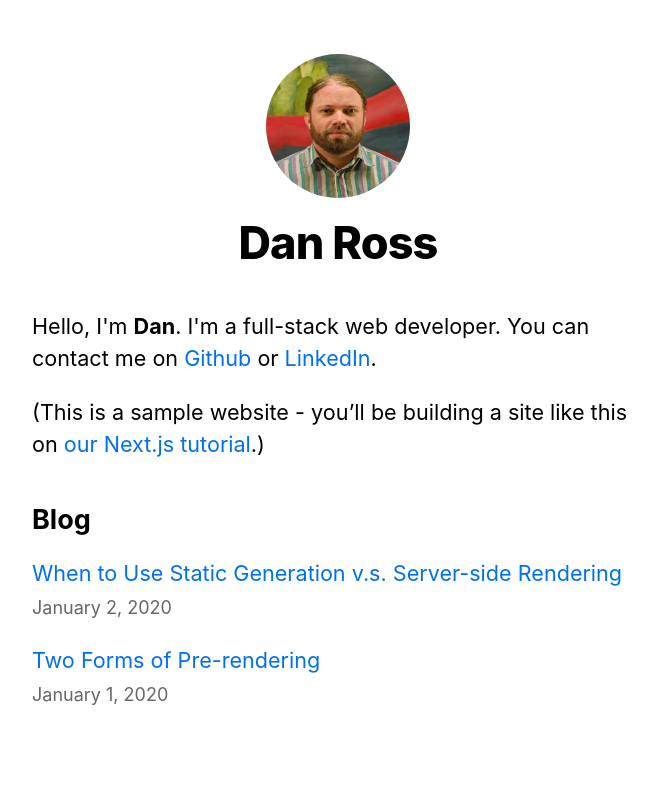
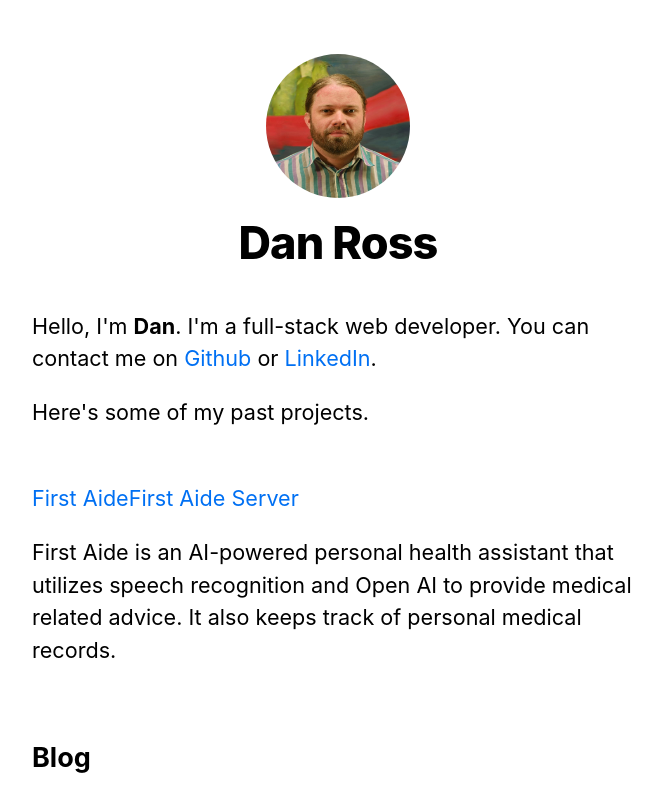
Before and after one commit to DanRoss88/NextJs-portfolio, a Next.js app: page / in a window 1280 px wide. Shown: the top 800 px of the page, without its empty margins (302-964 px from the left). Built offline with nearby package versions, Linux system fonts and the light colour scheme.

Commit message:
changing blog into portfolio

```diff
--- a/pages/api/hello.js
+++ /dev/null
@@ -1,4 +0,0 @@
-
-export default function handler(req, res) {
-  res.status(200).json({ text: 'Hello' });
-}
--- a/pages/index.js
+++ b/pages/index.js
@@ -22,10 +22,14 @@
       </Head>
       <section className={utilStyles.headingMd}>
         <p>Hello, I'm <strong>Dan</strong>. I'm a full-stack web developer. You can contact me on <Link href="https://github.com/danross88">Github</Link> or <Link href="https://linkedin.com/in/dan-ross-webdev">LinkedIn</Link>.</p>
-        <p>
-          (This is a sample website - you’ll be building a site like this on{' '}
-          <a href="https://nextjs.org/learn">our Next.js tutorial</a>.)
-        </p>
+        </section>
+        <section className={utilStyles.headingMd}>
+        <p>Here's some of my past projects.</p>
+        <br />
+        <Link href="https://github.com/danross88/first-aide-client">First Aide</Link><Link href="https://github.com/danross88/first-aide-server">First Aide Server</Link><p>
+        First Aide is an AI-powered personal health assistant that utilizes speech recognition and Open AI to provide medical related advice. It also keeps track of personal medical records.</p>
+        <br />
+
       </section>
 
       <section className={`${utilStyles.headingMd} ${utilStyles.padding1px}`}>
```
